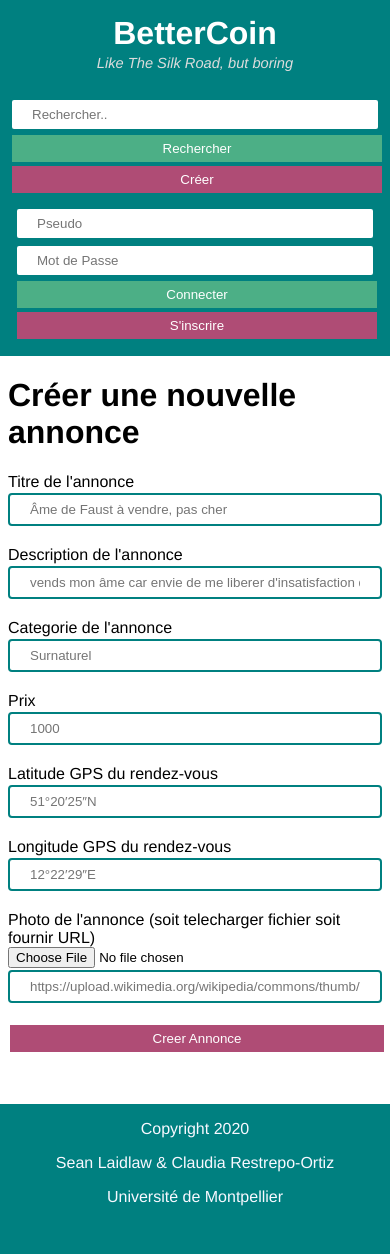
After one commit to seanlaidlaw/BetterCoin, a PHP site: page /CreerAnnonce.html in a window 390 px wide. The commit adds this page. Run offline with PHP 8.4, Linux system fonts and the light colour scheme.

Commit message:
add responsive html and css skeleton for nouvelles annonces

```diff
--- /dev/null
+++ b/CreerAnnonce.html
@@ -0,0 +1,76 @@
+<!DOCTYPE html>
+<html>
+<head>
+    <meta charset="utf-8">
+    <meta name="viewport" content="width=device-width, initial-scale=1">
+    <title>BetterCoin - Creer une annonce</title>
+    <link rel="stylesheet" href="style.css">
+    <meta name="description" content="Like The Silk Road, but boring">
+</head>
+<body>
+<div id="page-container">
+<div id="content-wrap">
+
+<header class="flex-container">
+    <div>
+        <a href="#default" class="name" style="font-weight: bold;">BetterCoin</a>
+        <p>Like The Silk Road, but boring</p>
+    </div>
+
+    <div class="search-container" method='get'>
+        <form action="index.php">
+            <input id="searchbar" type="text" name="motcle" placeholder="Rechercher..">
+            <input id="searchbar_button" class="button" type="submit" value="Rechercher">
+            <button class="button button-alt">Créer</button>
+        </form>
+    </div>
+
+    <div id="login">
+        <form action="/connecter.php" method="get">
+            <input type="text" id="fname" name="pseudonyme" placeholder="Pseudo">
+            <input type="text" id="lname" name="motdepasse" placeholder="Mot de Passe">
+            <input type="submit" class="button" id="login_button" value="Connecter">
+            <button class="button button-alt">S'inscrire</button>
+        </form>
+    </div>
+
+</header>
+
+
+
+
+<div class="annonce-list">
+<h1>Créer une nouvelle annonce</h1>
+<div class="form-container">
+    <form action="/connecter.php" method="get">
+        <label for="titre">Titre de l'annonce</label><br>
+        <input type="text" name="titre" placeholder="Âme de Faust à vendre, pas cher"><br><br>
+        <label for="description">Description de l'annonce</label><br>
+        <input type="text" name="description" placeholder="vends mon âme car envie de me liberer d'insatisfaction de la vie"><br><br>
+        <label for="categorie">Categorie de l'annonce</label><br>
+        <input type="text" name="categorie" placeholder="Surnaturel"><br><br>
+        <label for="prix">Prix</label><br>
+        <input type="text" name="prix" placeholder="1000"><br><br>
+        <label for="rdv_lat">Latitude GPS du rendez-vous</label><br>
+        <input type="text" name="rdv_lat" placeholder="51°20′25″N"><br><br>
+        <label for="rdv_lon">Longitude GPS du rendez-vous</label><br>
+        <input type="text" name="rdv_lon" placeholder="12°22′29″E"><br><br>
+        <label for="photo">Photo de l'annonce (soit telecharger fichier soit fournir URL)</label><br>
+        <input type="file" name="photo"><br>
+        <input type="text" name="photo_url" placeholder="https://upload.wikimedia.org/wikipedia/commons/thumb/4/4f/Sergei_Prokudin-Gorskii_-_Feodor_Chaliapin_as_Mephisto.jpg/340px-Sergei_Prokudin-Gorskii_-_Feodor_Chaliapin_as_Mephisto.jpg"><br><br>
+        <input type="submit" class="button button-alt" value="Creer Annonce">
+    </form>
+</div>
+
+</div> <!-- annonce-list -->
+
+<footer id="footer">
+    <p>Copyright 2020</p>
+    <p> Sean Laidlaw & Claudia Restrepo-Ortiz</p>
+    <p>Université de Montpellier</p>
+</footer>
+
+</div> <!-- content-wrap -->
+</div> <!-- page-container -->
+</body>
+</html>
--- a/style.css
+++ b/style.css
@@ -32,10 +32,18 @@ body {
     justify-content: space-between;
   }
 
+  .form-container {
+  display: flex;
+  text-align: left;
+  flex-direction: row;
+  }
+
   @media only screen and (min-width: 600px) {
     .flex-container {flex-direction: row;}
+    .form-container input {width: 585px;}
   }
   @media only screen and (max-width: 600px) {
+    form {width: 100%;}
     .flex-container {flex-direction: column;}
     button {width: 100%;}
     input {width: 100%;}
```
